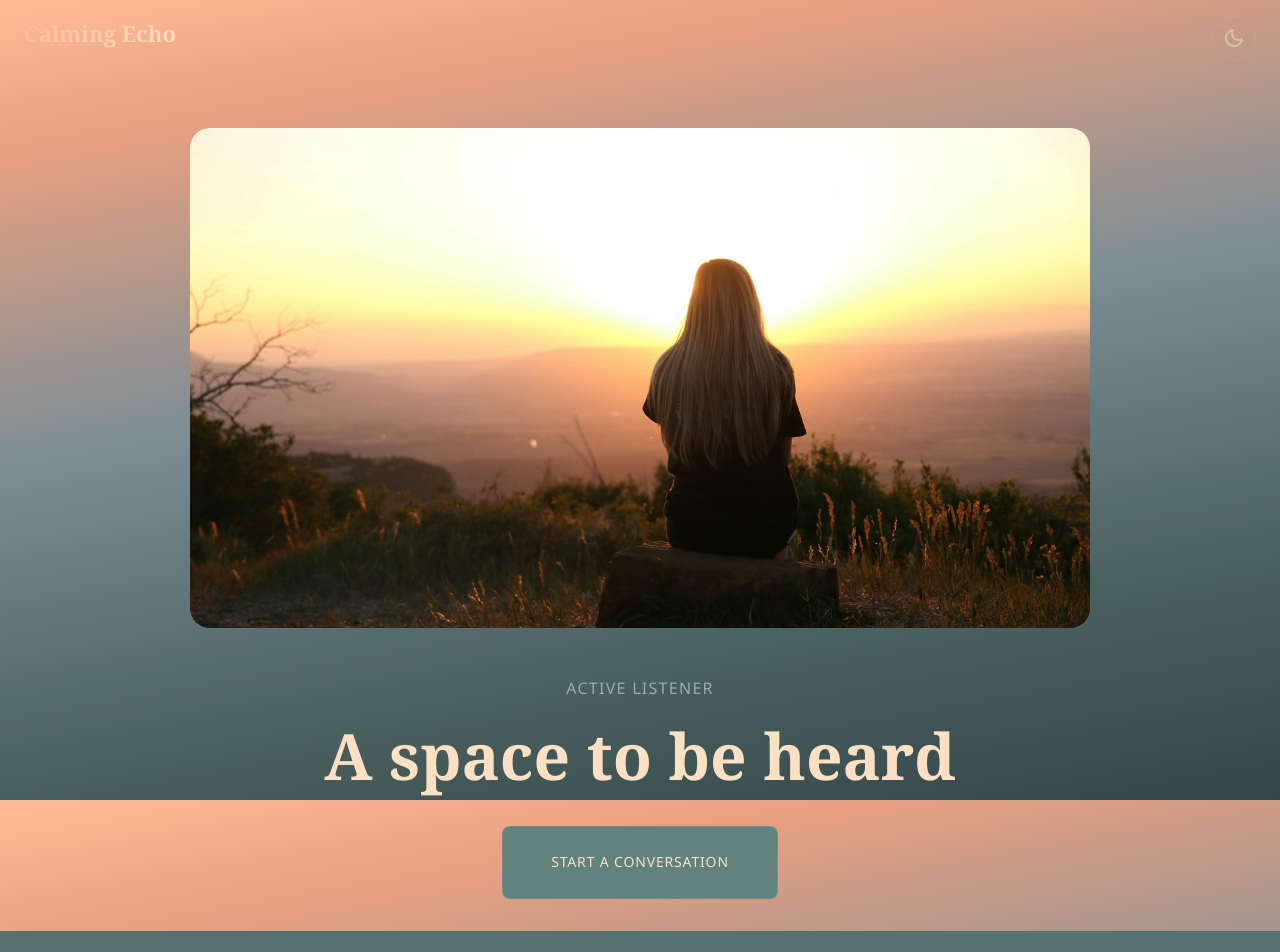
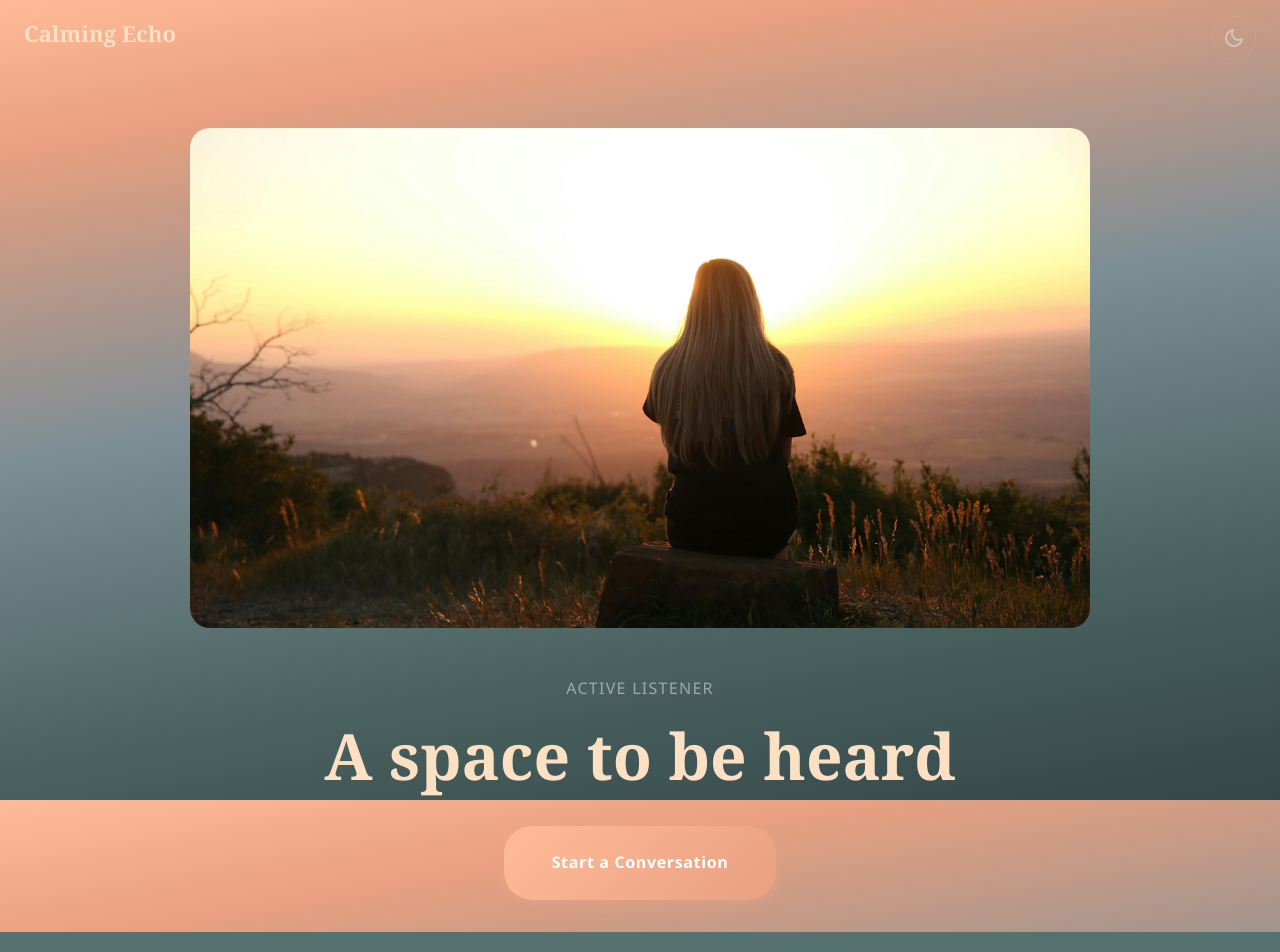
Before and after one commit to exdu1/calming-echo-app-main, a React (Vite) app in the folder client/: page / in a window 1280 px wide. Shown: the top 952 px of the page. Built offline with nearby package versions, Linux system fonts and the light colour scheme.

Commit message:
feature: hide navbar transparency until scrolling below content

```diff
--- a/client/src/components/Navbar.jsx
+++ b/client/src/components/Navbar.jsx
@@ -1,10 +1,22 @@
+import { useState, useEffect } from 'react';
 import { Link } from 'react-router-dom';
 import ThemeToggle from './ThemeToggle';
 import './navbar.css';
 
 const Navbar = () => {
+  const [scrolled, setScrolled] = useState(false);
+
+  useEffect(() => {
+    const handleScroll = () => {
+      setScrolled(window.scrollY > 50);
+    };
+
+    window.addEventListener('scroll', handleScroll);
+    return () => window.removeEventListener('scroll', handleScroll);
+  }, []);
+
   return (
-    <nav className="navbar">
+    <nav className={`navbar ${scrolled ? 'scrolled' : ''}`}>
       <Link to="/" className="brand">Calming Echo</Link>
       <ThemeToggle />
     </nav>
--- a/client/src/components/navbar.css
+++ b/client/src/components/navbar.css
@@ -8,16 +8,22 @@
   align-items: center;
   justify-content: space-between;
   padding: var(--ce-space-md);
+  background-color: transparent;
+  transition: background-color var(--ce-transition-base),
+              backdrop-filter var(--ce-transition-base);
+}
+
+.navbar.scrolled {
+  background-color: rgba(0, 0, 0, 0.15);
+  backdrop-filter: blur(12px);
+  -webkit-backdrop-filter: blur(12px);
 }
 
 .brand {
   font-family: var(--ce-font-family-display);
   font-size: var(--ce-font-size-lg);
   font-weight: var(--ce-font-weight-bold);
-  background: var(--ce-gradient-hero);
-  -webkit-background-clip: text;
-  background-clip: text;
-  color: transparent;
+  color: var(--ce-color-text-primary);
   text-decoration: none;
 }
 
--- a/client/src/routes/homepage/homepage.css
+++ b/client/src/routes/homepage/homepage.css
@@ -78,24 +78,22 @@
   display: block;
   text-align: center;
   padding: var(--ce-space-lg) var(--ce-space-xl);
-  background-color: var(--ce-color-bg-elevated);
-  color: var(--ce-color-text-primary);
+  background: var(--ce-gradient-button);
+  color: #fff;
   text-decoration: none;
-  border-radius: var(--ce-radius-sm);
-  font-weight: var(--ce-font-weight-medium);
-  font-size: var(--ce-font-size-sm);
-  letter-spacing: 0.06em;
-  text-transform: uppercase;
-  border: 1px solid var(--ce-color-border);
-  transition: background-color var(--ce-transition-base),
-              transform var(--ce-transition-base),
+  border-radius: var(--ce-radius-xl);
+  font-weight: var(--ce-font-weight-bold);
+  font-size: var(--ce-font-size-base);
+  letter-spacing: 0.04em;
+  border: none;
+  box-shadow: var(--ce-shadow-glow);
+  transition: transform var(--ce-transition-base),
               box-shadow var(--ce-transition-base);
 }
 
 .cta-button:hover {
-  background-color: var(--ce-color-bg-hover);
-  transform: translateY(-2px);
-  box-shadow: var(--ce-shadow-md);
+  transform: translateY(-3px);
+  box-shadow: var(--ce-shadow-lg), var(--ce-shadow-glow);
 }
 
 /* ─── Features section ─── */
```
